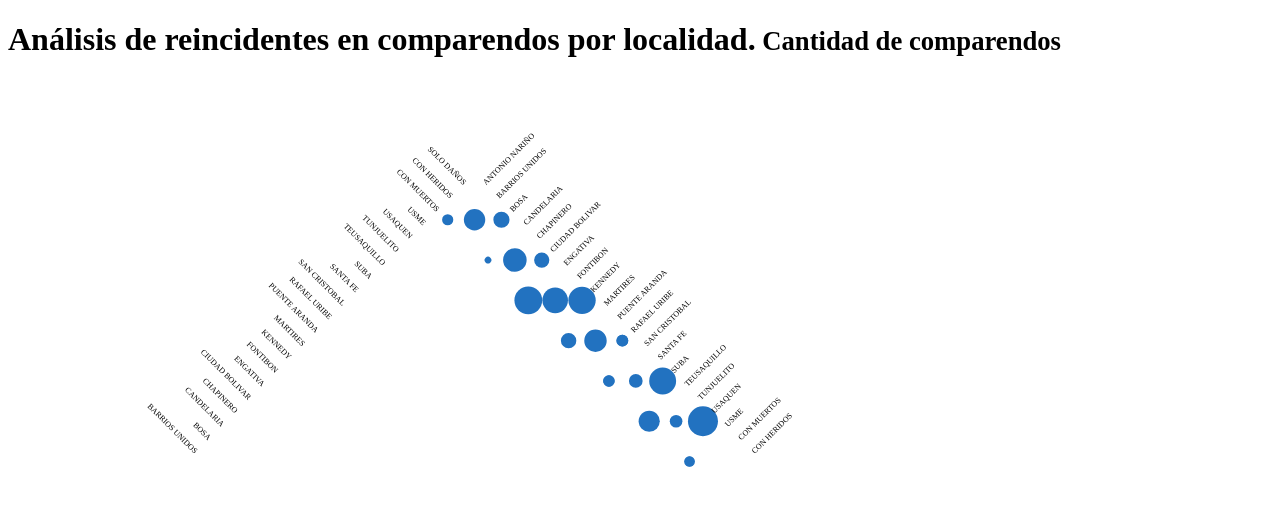
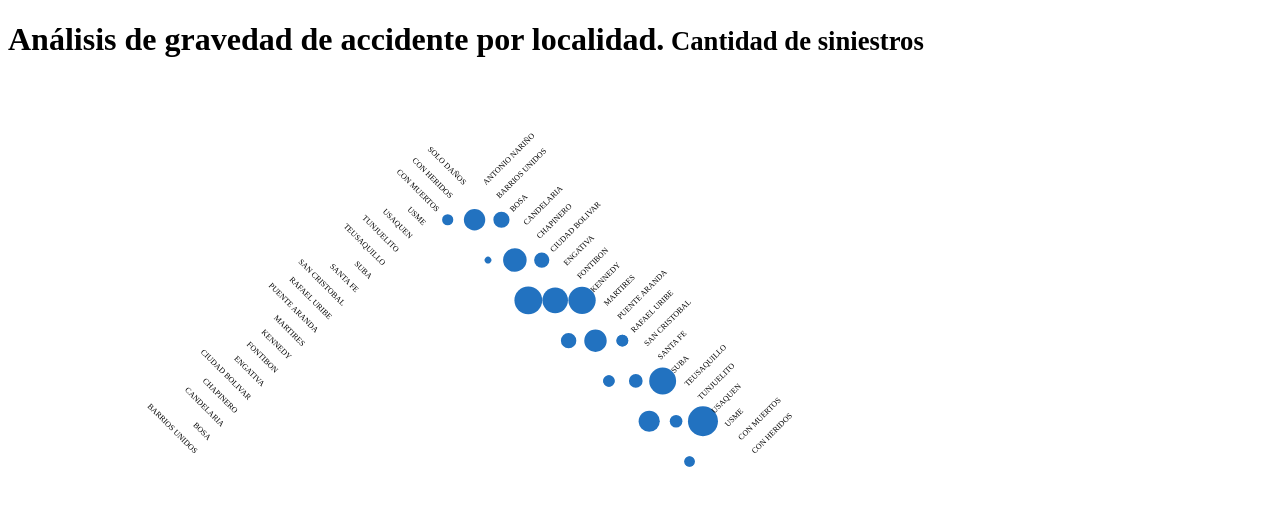
Before and after one commit to pdiazq/SiniestrosGravedadLocalidad, a plain HTML site: page index.html in a window 1280 px wide. Drawn offline with nearby package versions, Linux system fonts and the light colour scheme; a web font is replaced by a local one.

Commit message:
Update index.html

```diff
--- a/index.html
+++ b/index.html
@@ -5,7 +5,7 @@
     <title>Half matrix for symmetrical relations</title>
     <link type="text/css" href="index.css" rel="stylesheet"/>
     <script src="https://d3js.org/d3.v3.min.js"></script>
-    <h1>Análisis de reincidentes en comparendos por localidad.<small> Cantidad de comparendos</small></h1>
+    <h1>Análisis de gravedad de accidente por localidad.<small> Cantidad de siniestros</small></h1>
   </head>
   <body>
         <svg height="400" width="960"></svg>
```
